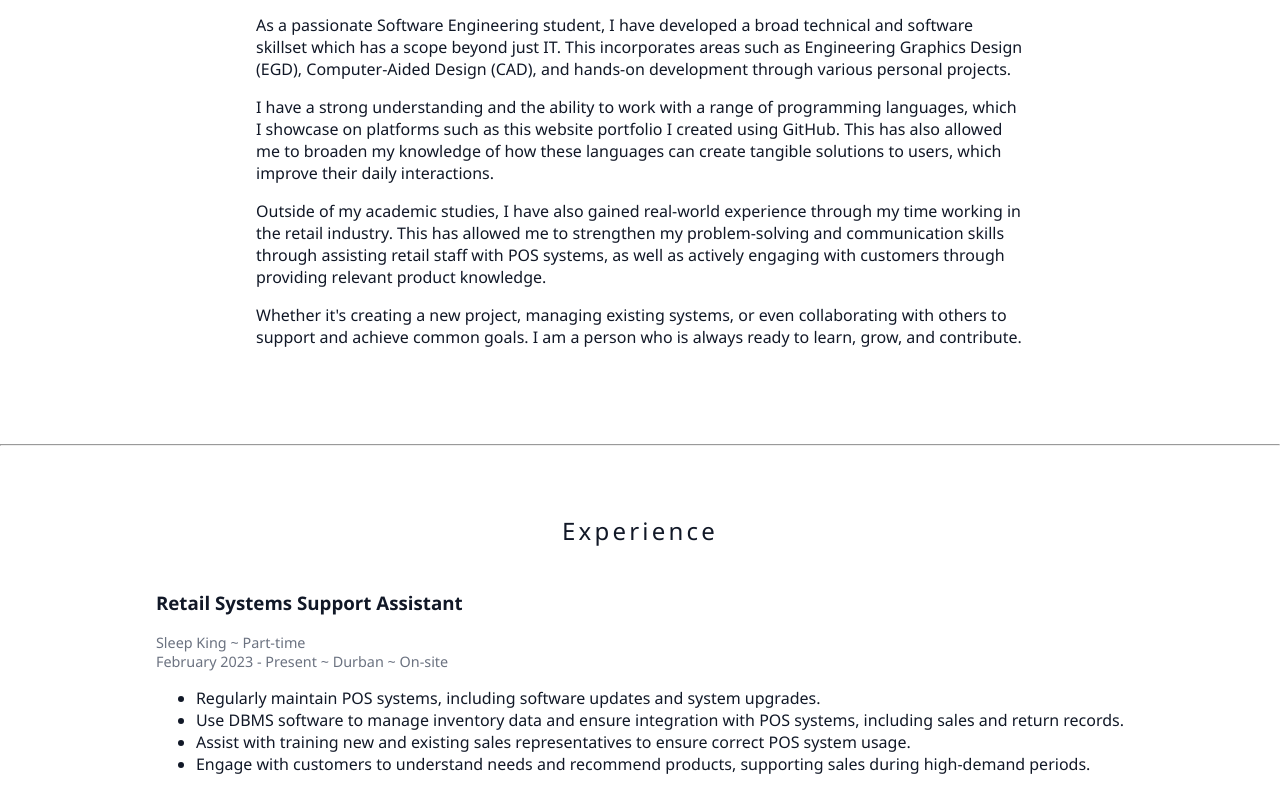
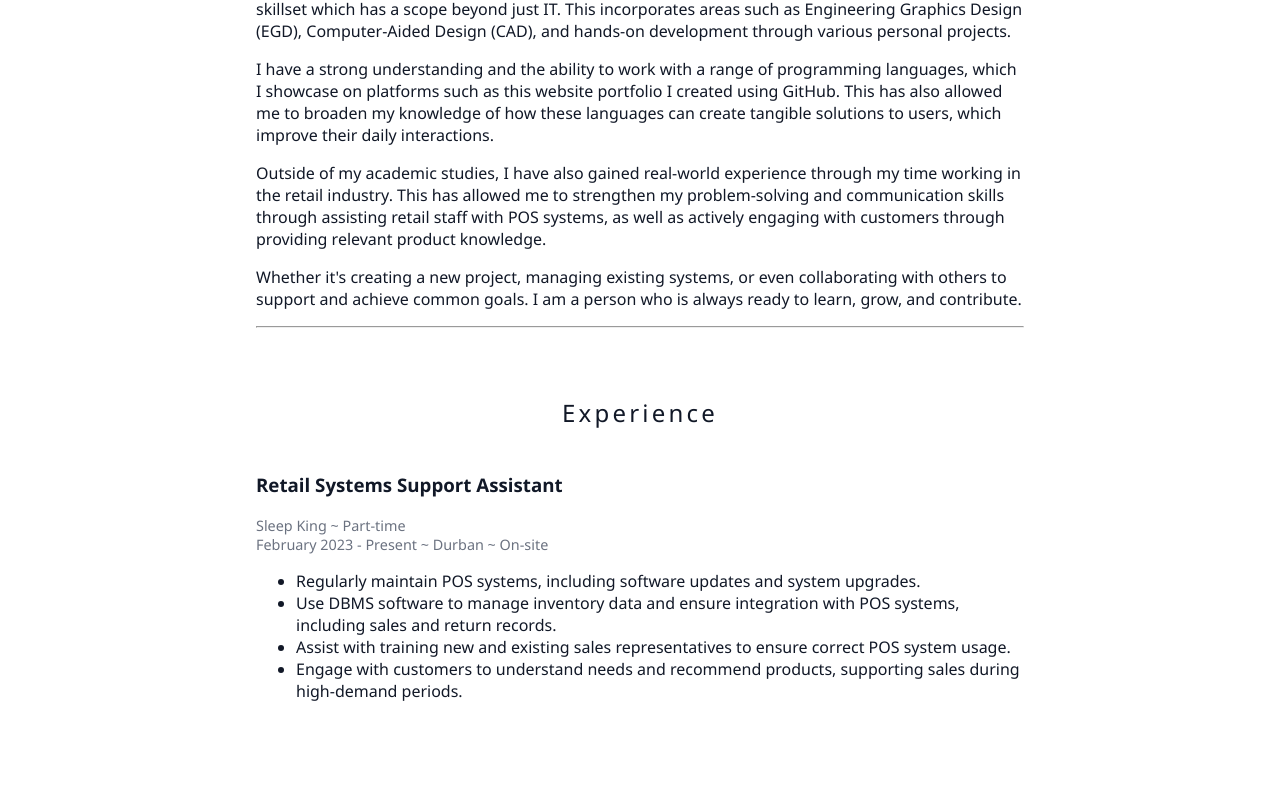
Before and after one commit to kadenward101/kadenward101.github.io, a plain HTML site: page about.html in a window 1280 px wide. Shown: the part 152-943 px from the top of the page. Drawn offline with Linux system fonts and the light colour scheme.

Commit message:
Update about.html

```diff
--- a/about.html
+++ b/about.html
@@ -19,7 +19,7 @@
       <a href="projects.html">Projects</a>
     </div>
 
-    <main style="max-width: 800px; margin: 4rem auto; padding; 0 1 rem;">
+    <main style="max-width: 800px; margin: 4rem auto; padding: 0 1rem;">
       <h1>About Me</h1>
 
       <p>
@@ -37,7 +37,6 @@
       <p>
         Whether it's creating a new project, managing existing systems, or even collaborating with others to support and achieve common goals. I am a person who is always ready to learn, grow, and contribute.
       </p>
-    </main>
 
     <hr>
 
@@ -67,6 +66,7 @@
         </ul>
       </div>
     </section>
+  </main>
 
     <script>
       function toggleMenu() {
```
